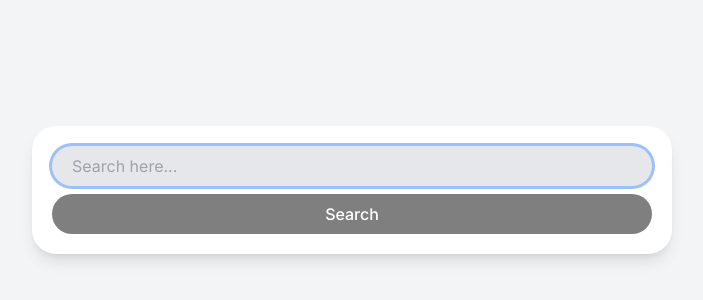
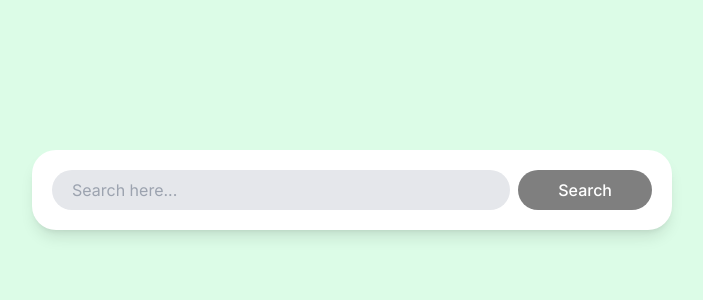
Before and after one commit to mhadev0703/carrot-market, a Next.js app: page / in a window 1280 px wide. Shown: the part 210-510 px from the top of the page, without its empty margins (288-991 px from the left). Built offline with nearby package versions, Linux system fonts and the light colour scheme.

Commit message:
Apply ring variable and responsive modifiers

```diff
--- a/app/page.tsx
+++ b/app/page.tsx
@@ -1,19 +1,22 @@
 export default function Home() {
   return (
-    <main className="bg-gray-100 h-screen flex
-    items-center justify-center p-5 ">
+    <main className="bg-gray-100 sm:bg-red-100
+    md:bg-green-100 h-screen flex items-center justify-center p-5 ">
       <div className="bg-white shadow-lg p-5
       rounded-3xl w-full max-w-screen-sm flex
-      flex-col gap-2 ">
+      flex-col md:flex-row gap-2 ">
         <input
           className="w-full rounded-full h-10
-          bg-gray-200 pl-5 outline-none ring"
+          bg-gray-200 pl-5 outline-none ring
+          ring-transparent focus:ring-orange-500
+          focus:ring-offest-2 transition-shadow"
           type="text"
           placeholder="Search here..."
         />
         <button className="bg-black bg-opacity-50 text-white py-2
         rounded-full active:scale-90 focus:scale-90
-        transition-transform font-medium outline-none">
+        transition-transform font-medium
+        outline-none md:px-10">
           Search
         </button>
       </div>
```
